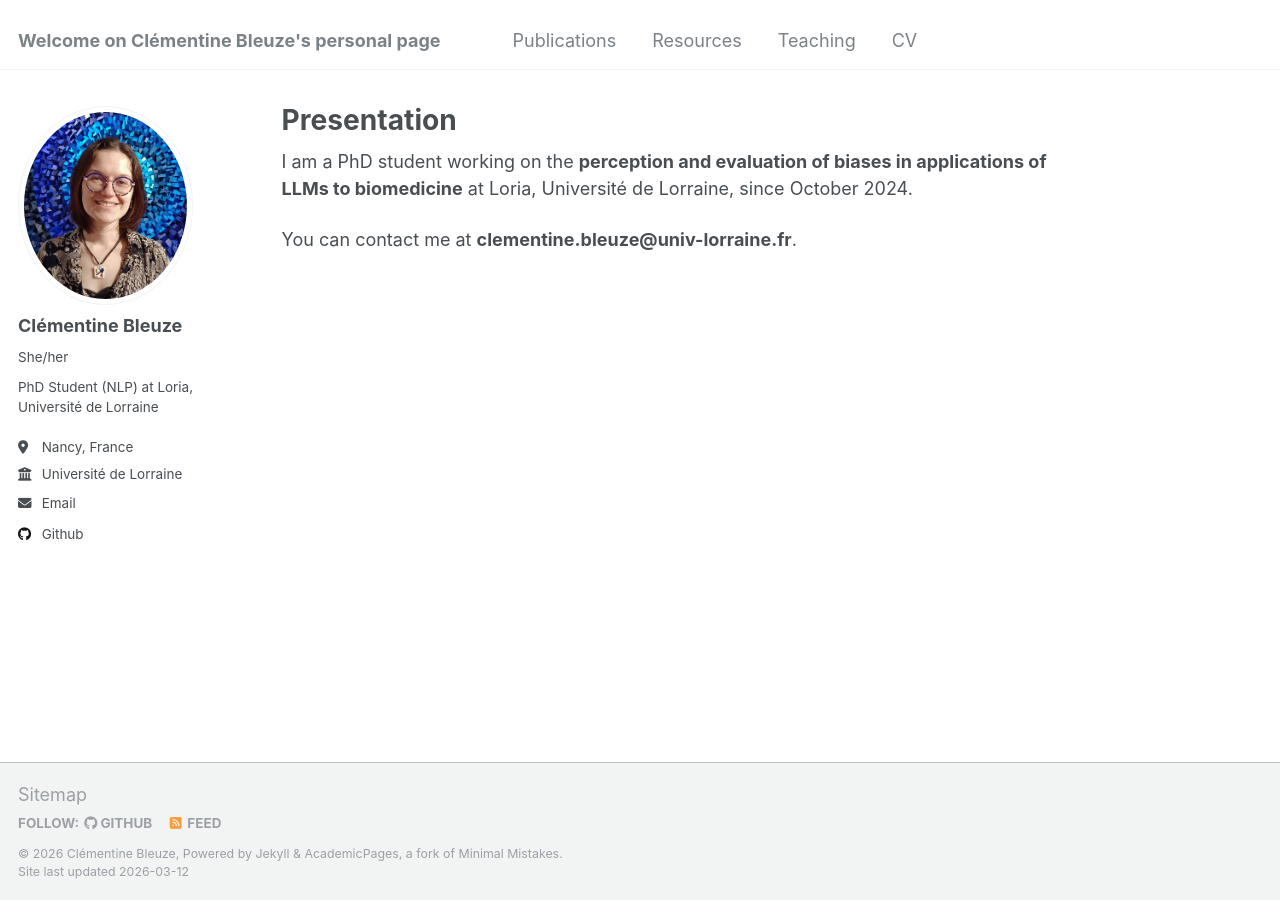
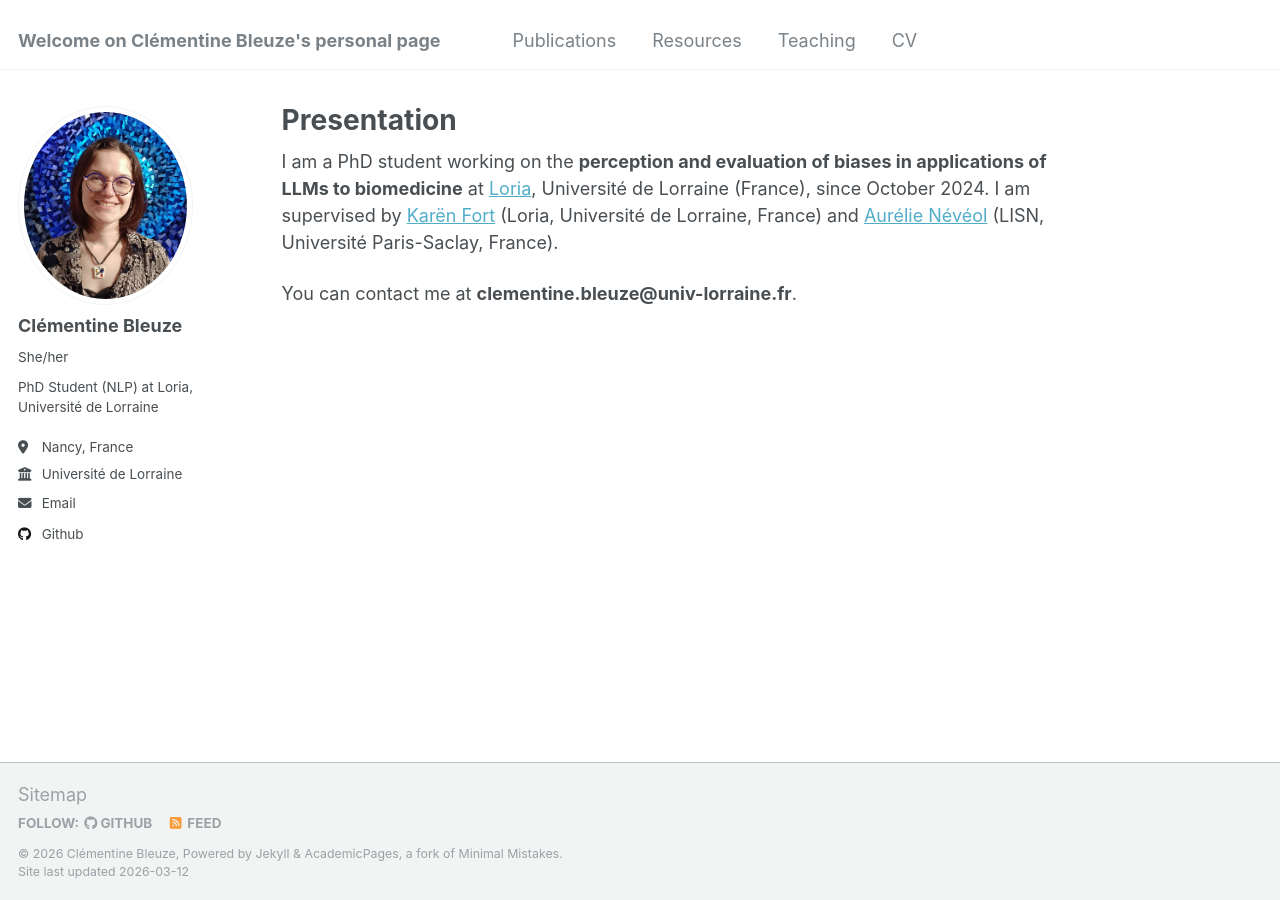
Before and after one commit to ClementineBleuze/ClementineBleuze.github.io, a Jekyll site: the page built from _pages/about.md, in a window 1280 px wide. Built offline with Jekyll 4.4.1, drawn with Linux system fonts in a browser that asks for light colours.

Commit message:
Update about.md

```diff
--- a/_pages/about.md
+++ b/_pages/about.md
@@ -6,7 +6,7 @@ redirect_from:
   - /about/
   - /about.html
 ---
-I am a PhD student working on the **perception and evaluation of biases in applications of LLMs to biomedicine** at Loria, Université de Lorraine, since October 2024.
+I am a PhD student working on the **perception and evaluation of biases in applications of LLMs to biomedicine** at [Loria](https://www.loria.fr/en/), Université de Lorraine (France), since October 2024. I am supervised by [Karën Fort](https://members.loria.fr/KFort/) (Loria, Université de Lorraine, France) and [Aurélie Névéol](https://perso.limsi.fr/neveol/) (LISN, Université Paris-Saclay, France).
 
 
 You can contact me at **clementine.bleuze@univ-lorraine.fr**.
```
